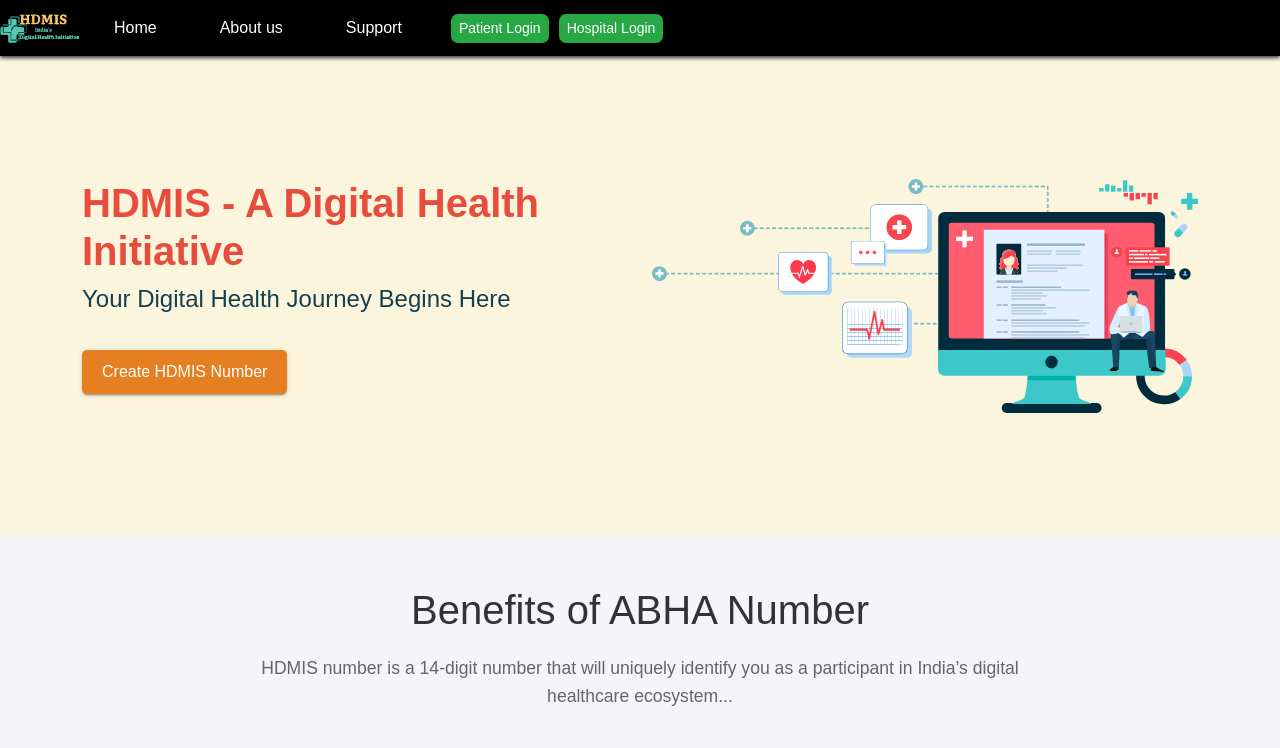
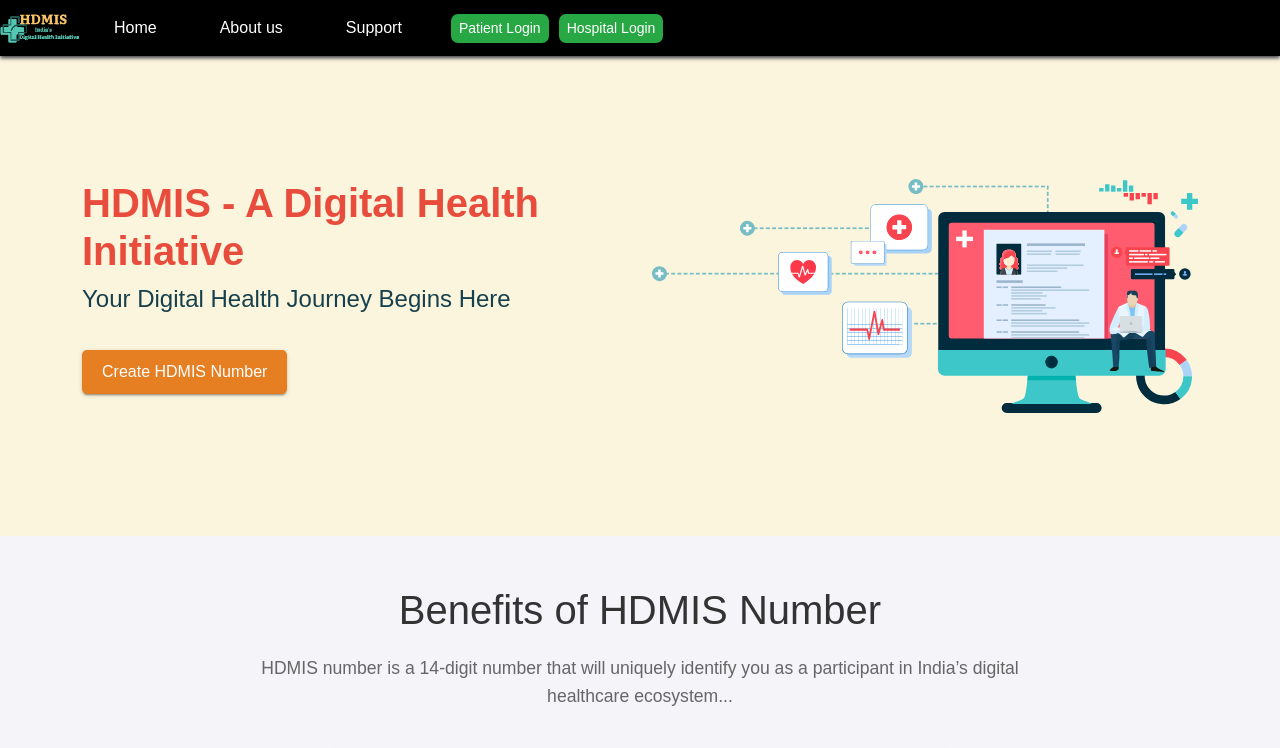
Before and after one commit to shubhamade79/Hospital_Management_System, a React (Create React App) app in the folder i2i/: page / in a window 1280 px wide. Shown: the top 748 px of the page. Built offline with nearby package versions, Linux system fonts and the light colour scheme.

Commit message:
Update About.jsx

```diff
--- a/i2i/src/Home/About.jsx
+++ b/i2i/src/Home/About.jsx
@@ -7,7 +7,7 @@ import image4 from "../HDMIS_IMGS/IMG_HDMIS 5.svg";
 const BenefitsSection = () => {
   return (
     <section className="benefits-section">
-      <h1>Benefits of ABHA Number</h1>
+      <h1>Benefits of HDMIS Number</h1>
       <p>
         HDMIS number is a 14-digit number that will uniquely identify you as a participant in India’s digital
         healthcare ecosystem...
```
